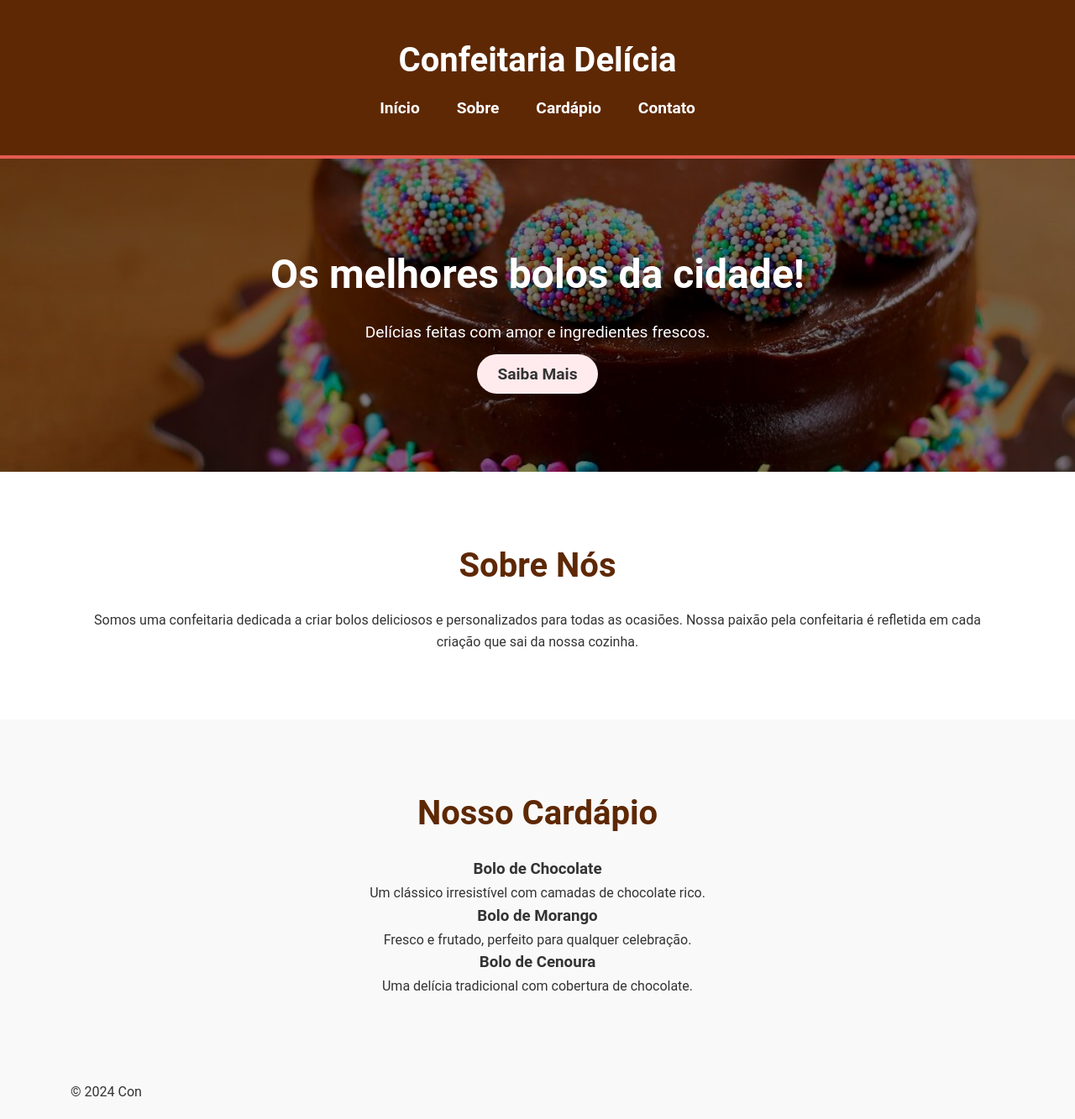
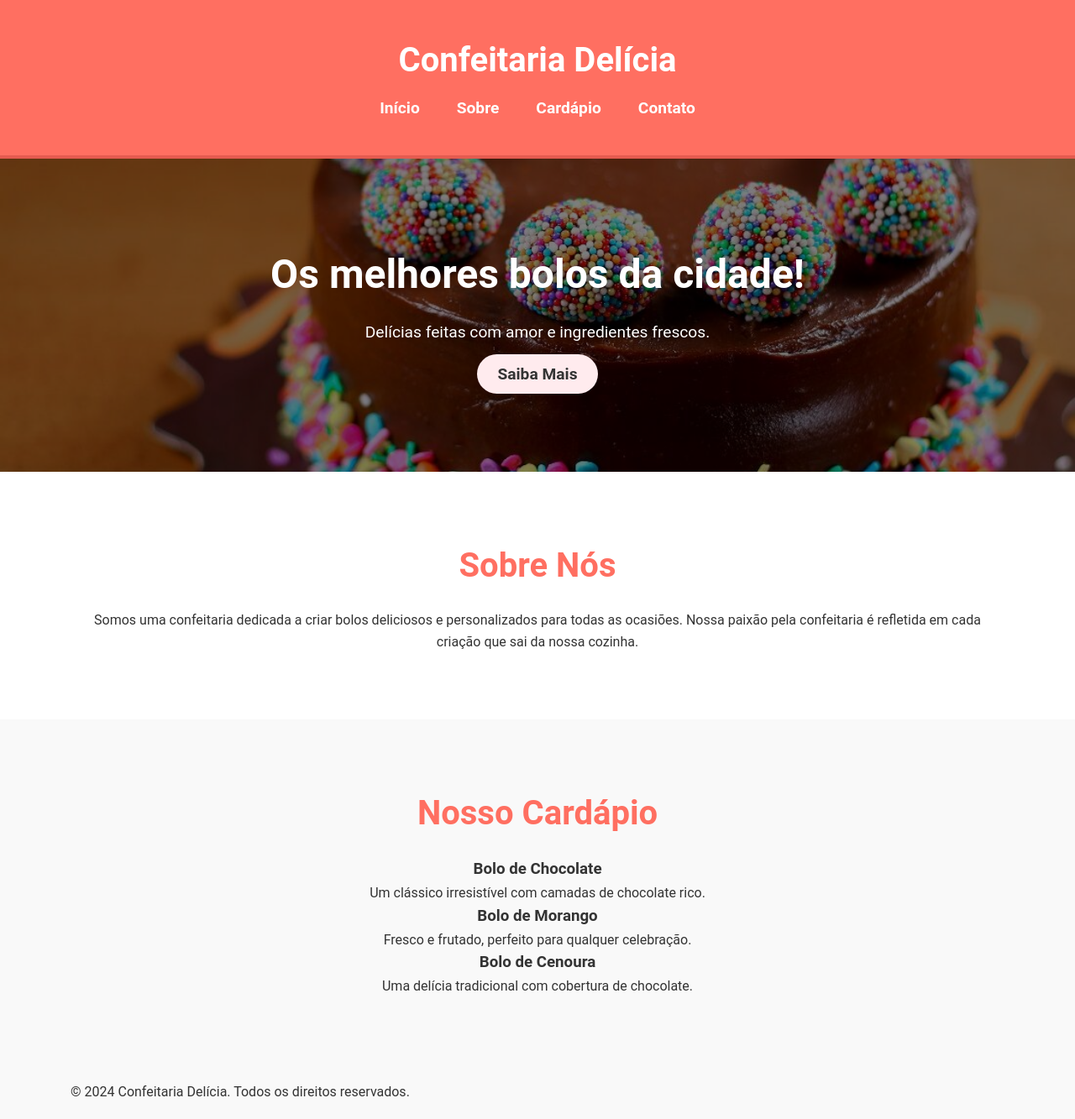
Before and after one commit to DanteKeyy/confeitaria, a Flask app: template templates/index.html in a window 1280 px wide. Shown: the whole page at 84% size. Run offline with Flask 3, Linux system fonts and the light colour scheme; the template is opened without the code that fills it, so the values that code supplies are empty.

Commit message:
Add files via upload

```diff
--- a/main.py
+++ b/main.py
@@ -2,13 +2,16 @@ from flask import Flask, render_template
 
 app = Flask(__name__)
 
-@app.route("/index")
+
+@app.route("/")
 def inicial():
     return render_template("index.html")
+
 
 @app.route("/contato")
 def contato():
     return render_template("contato.html")
 
+
 if __name__ == '__main__':
     app.run()
--- a/static/css/index.css
+++ b/static/css/index.css
@@ -22,7 +22,7 @@ body {
 
 /* Cabeçalho */
 header {
-    background-color: #5e2804;
+    background-color: #ff6f61;
     color: #fff;
     padding: 20px 0;
     border-bottom: 4px solid #e55b50;
@@ -128,6 +128,6 @@ nav ul li a:hover {
 .about h2,
 .menu h2 {
     font-size: 2.5em;
-    color: #5e2804;
+    color: #ff6f61;
     margin-bottom: 20px;
 }
--- a/templates/contato.html
+++ b/templates/contato.html
@@ -12,7 +12,7 @@
             <h1>Confeitaria Delícia</h1>
             <nav>
                 <ul>
-                    <li><a href="#/index">Início</a></li>
+                    <li><a href="/">Início</a></li>
                     <li><a href="#about">Sobre</a></li>
                     <li><a href="#menu">Cardápio</a></li>
                     <li><a href="{{ url_for('contato') }}">Contato</a></li>
--- a/templates/index.html
+++ b/templates/index.html
@@ -12,10 +12,10 @@
             <h1>Confeitaria Delícia</h1>
             <nav>
                 <ul>
-                    <li><a href="#home">Início</a></li>
+                    <li><a href="\">Início</a></li>
                     <li><a href="#about">Sobre</a></li>
                     <li><a href="#menu">Cardápio</a></li>
-                    <li><a href="/contato">Contato</a></li>
+                    <li><a href="{{ url_for('contato') }}">Contato</a></li>
                 </ul>
             </nav>
         </div>
@@ -59,9 +59,9 @@
 
 
 
-    <footer>
+   <footer>
         <div class="container">
-            <p>&copy; 2024 Con</p>
+            <p>&copy; 2024 Confeitaria Delícia. Todos os direitos reservados.</p>
         </div>
     </footer>
 </body>
```
Also changed, not shown: static/css/style.css (line endings or trailing spaces).
